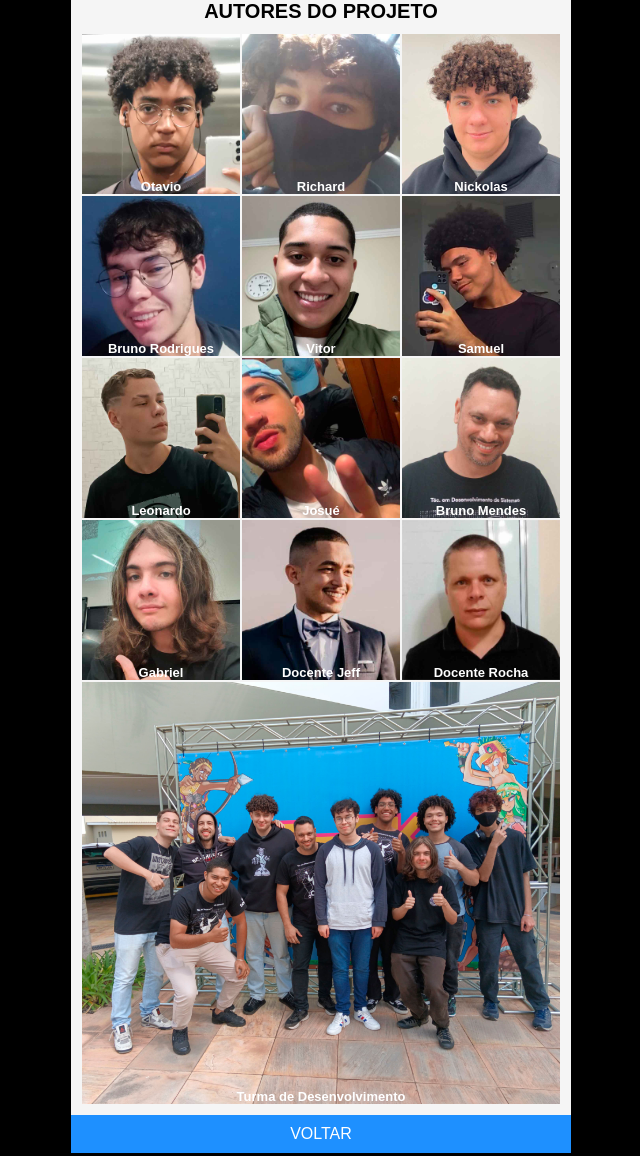
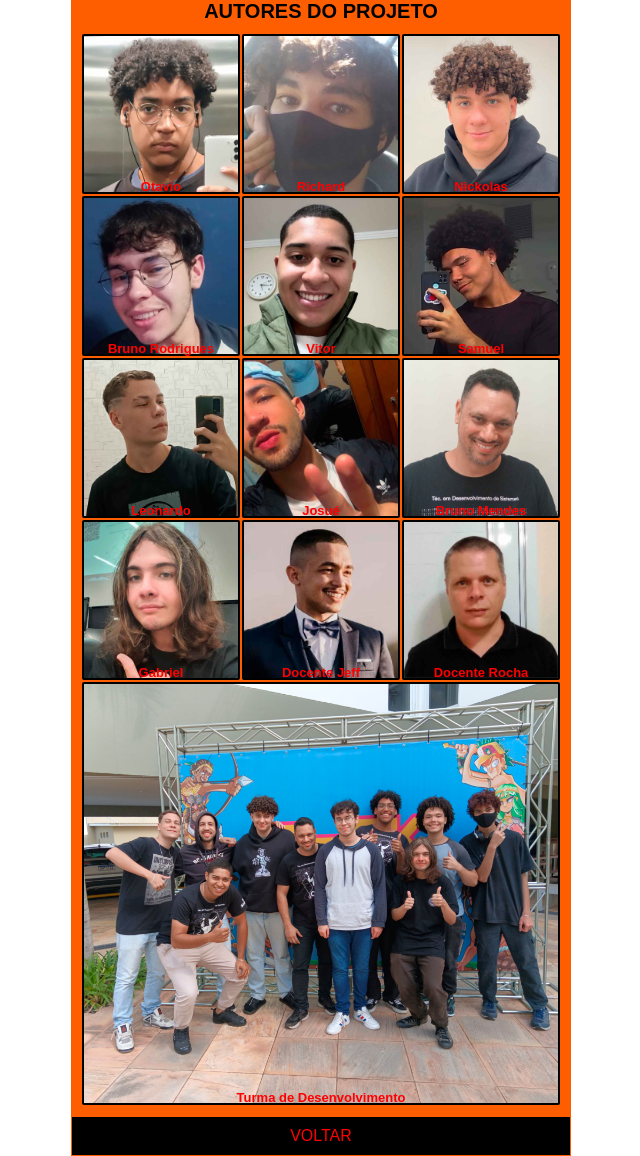
Before and after one commit to Surik4to06/halloweenJRB, a PHP site: page /autores.php in a window 1280 px wide. Shown: the whole page, without its empty margins (319-959 px from the left). Run offline with PHP 8.4, Linux system fonts and the light colour scheme; some web fonts are replaced.

Commit message:
alterando cores e deixando pronto para começar a colocar as coisas novas ja

```diff
--- a/thecrows/css/autores.css
+++ b/thecrows/css/autores.css
@@ -13,16 +13,17 @@ button {
     font-size: medium;
     border: none;
     padding: 1rem;
-    color: var(--white);
-    background-color: var(--blue);
+    color: var(--red);
+    background-color: var(--black);
     cursor: pointer;
+    border: solid 1px var(--orange);
 
 }
 
 .container {
     min-height: 100vh;
     max-width: 50rem;
-    background-color: whitesmoke;
+    background-color: var(--orange);
 }
 
 
@@ -30,6 +31,8 @@ button {
 .gallery-item img {
     width: 100%;
     height: 100%;
+    border: solid 2px var(--black);
+    border-radius: 2px;
 }
 
 .profile-user{
@@ -92,7 +95,7 @@ button {
     position: relative;
     flex: 1 0 12rem;
     margin: 0.1rem;
-    color: white;
+    color: var(--red);
     cursor: pointer;
 }
 
--- a/thecrows/css/default.css
+++ b/thecrows/css/default.css
@@ -32,7 +32,7 @@ html {
 }
 
 body{
-    background-color: #000;
+    background-color: var(--white);
 }
 
 /* .backgroundImage{
--- a/thecrows/css/homeCreep.css
+++ b/thecrows/css/homeCreep.css
@@ -242,7 +242,7 @@ body {
     padding: 1rem 1rem;
     border: none;
     border-radius: 5rem;
-    color: var(--white);
-    background-color: var(--blue);
+    color: var(--black);
+    background-color: var(--orange);
     cursor: pointer;
 }
```
Also changed, not shown: thecrows/css/loginCreep.css (+16 -8 lines).
